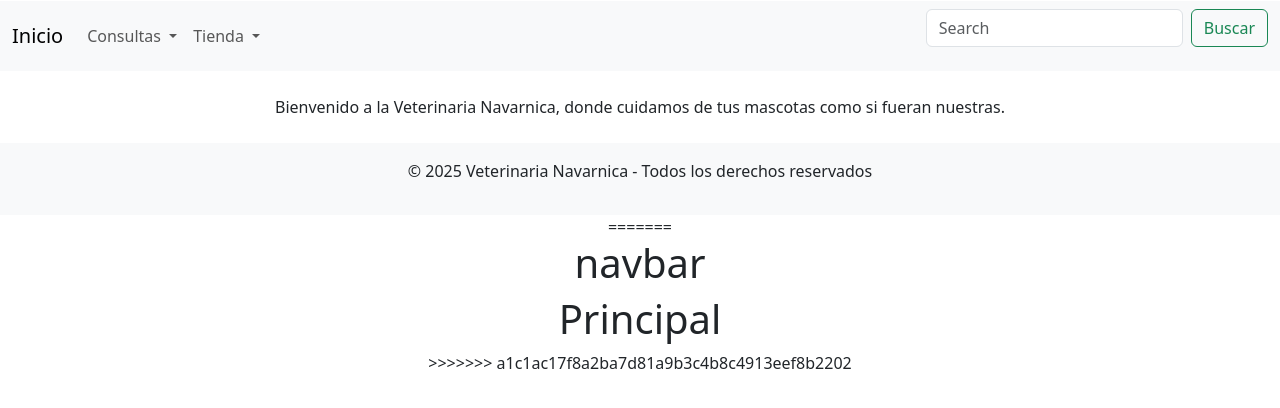
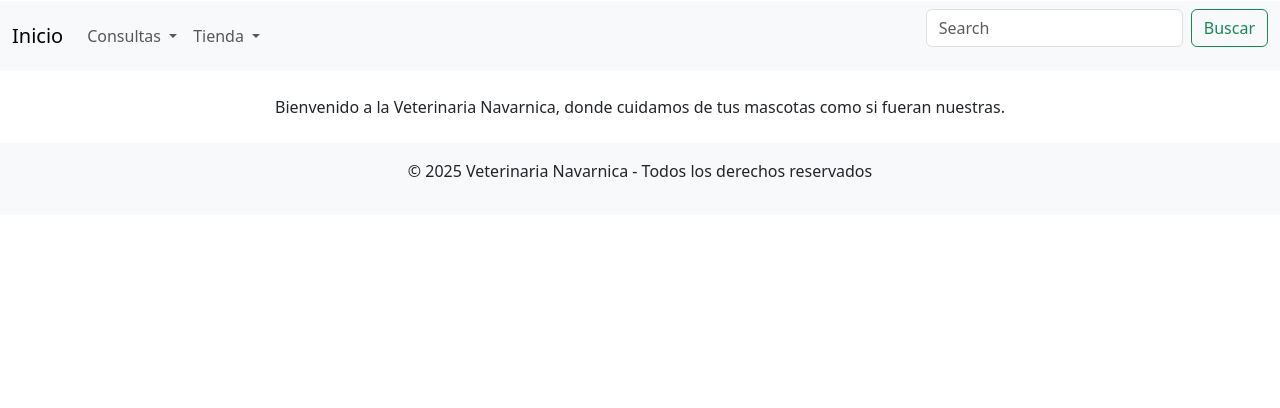
Before and after one commit to Saul-Arnica/Proyecto_Navarnica, a CodeIgniter 4 app: the page made by app/Views/principal.php in a window 1280 px wide. Shown: the part 359-767 px from the top of the page. Run offline with PHP 8.4 and a stand-in for CodeIgniter, Linux system fonts and the light colour scheme; the template is opened without the code that fills it, so the values that code supplies are empty; some libraries are stand-ins or nearby versions.

Commit message:
Terminando cambios

```diff
--- a/app/Views/principal.php
+++ b/app/Views/principal.php
@@ -64,12 +64,5 @@
     <footer class="text-center py-3 bg-light ">
     <p>&copy; 2025 Veterinaria Navarnica - Todos los derechos reservados</p>
     </footer>
-=======
-
-<?php
-echo view('components/navbar');
-?>
-<h1>Principal</h1>
->>>>>>> a1c1ac17f8a2ba7d81a9b3c4b8c4913eef8b2202
 </body>
 </html>
```
